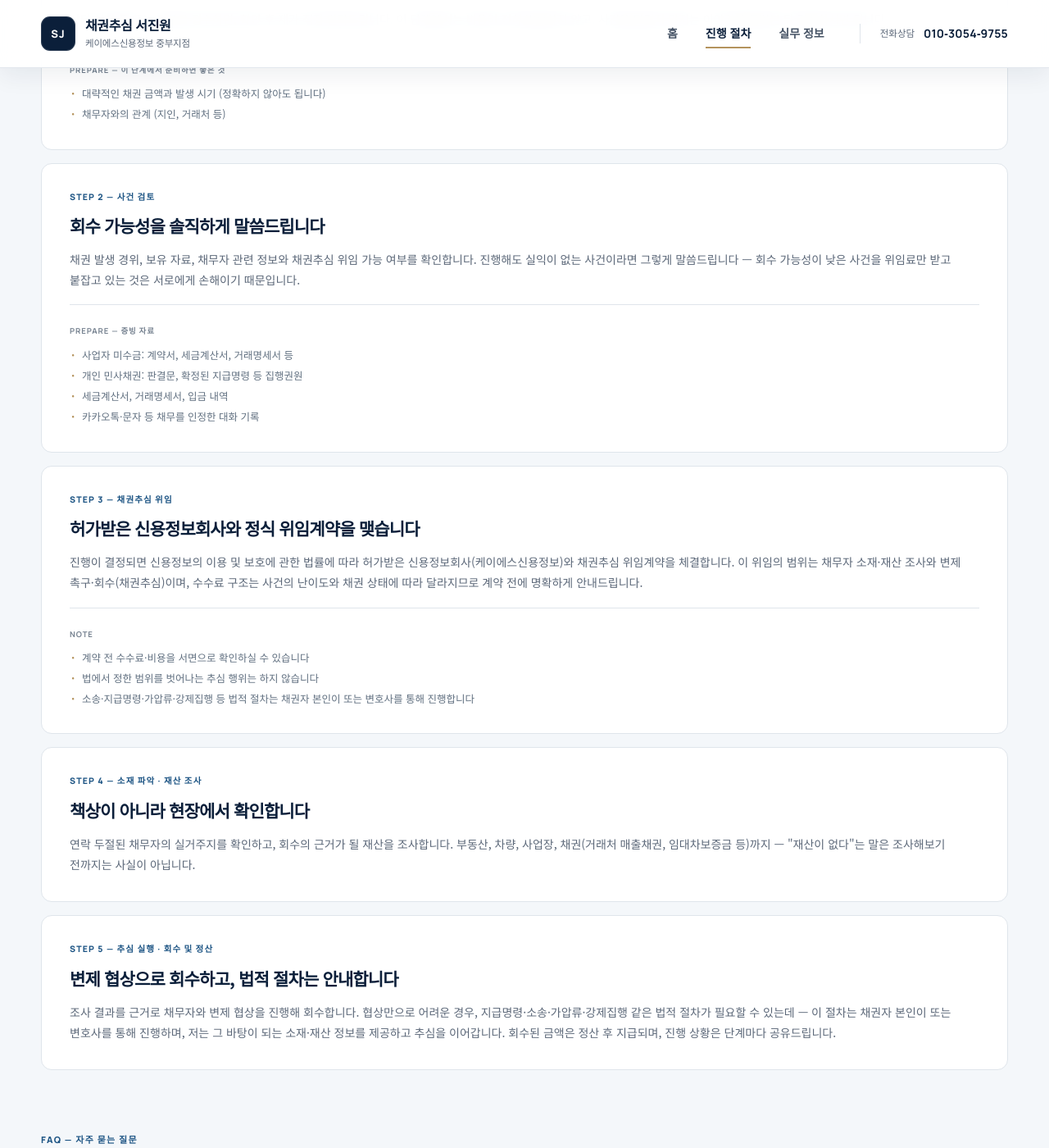
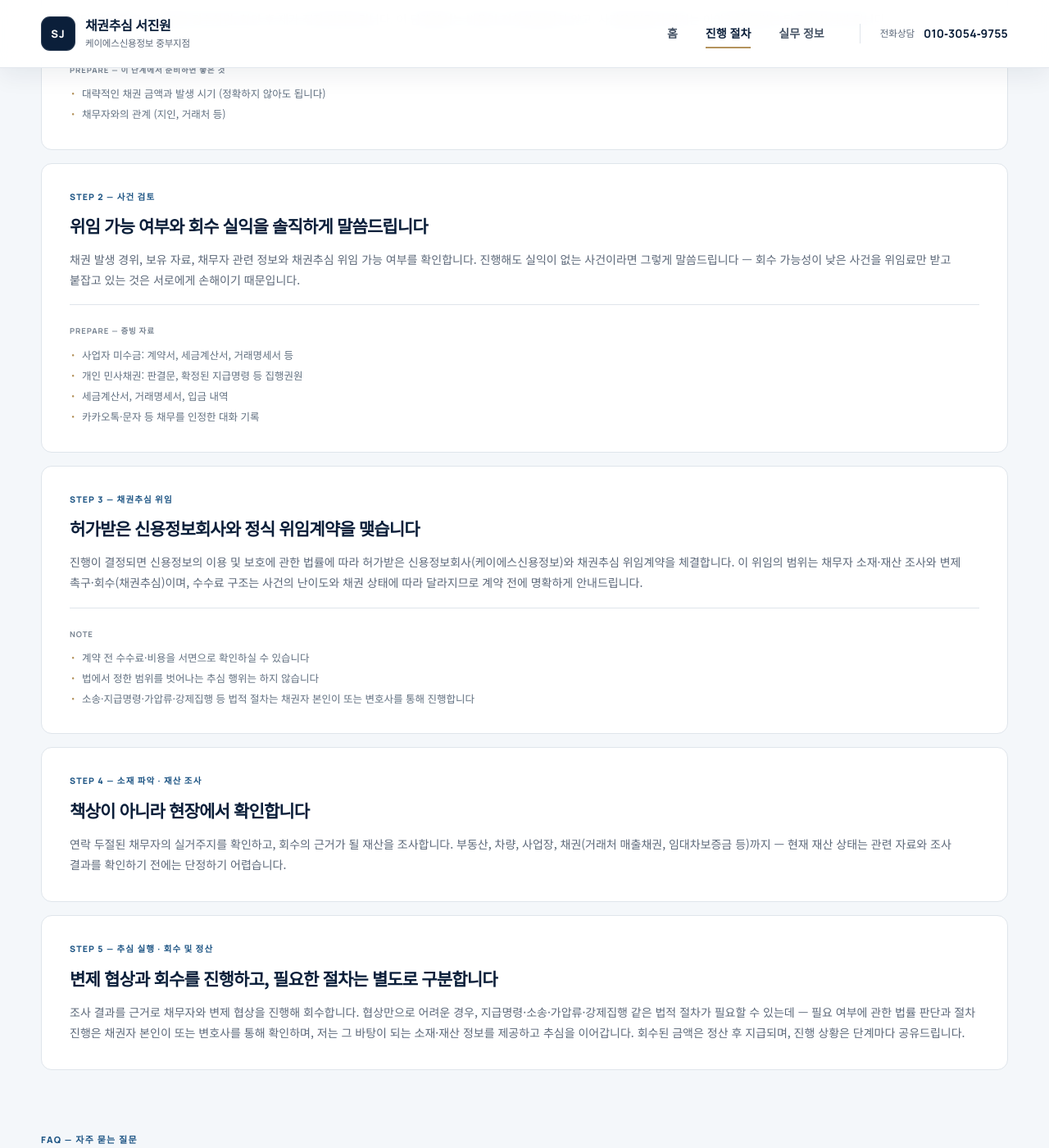
Before and after one commit to sjwpoo12-code/choosim, a Jekyll site: the page built from process.html, in a window 1280 px wide and 1400 px high, scrolled down 677 px. Shown: the whole window at 82% size. Built offline with Jekyll 4.4.1, drawn with Linux system fonts in a browser that asks for light colours; some of the changed text lies outside the part shown.

Commit message:
진행 절차 화면과 안내 문구 정비

```diff
--- a/process.html
+++ b/process.html
@@ -35,7 +35,7 @@ nav: process
 
       <li class="proc-step">
         <div class="p-no">STEP 2 — 사건 검토</div>
-        <h3>회수 가능성을 솔직하게 말씀드립니다</h3>
+        <h3>위임 가능 여부와 회수 실익을 솔직하게 말씀드립니다</h3>
         <p>채권 발생 경위, 보유 자료, 채무자 관련 정보와 채권추심 위임 가능 여부를 확인합니다.
         진행해도 실익이 없는 사건이라면 그렇게 말씀드립니다 —
         회수 가능성이 낮은 사건을 위임료만 받고 붙잡고 있는 것은 서로에게 손해이기 때문입니다.</p>
@@ -72,22 +72,22 @@ nav: process
         <h3>책상이 아니라 현장에서 확인합니다</h3>
         <p>연락 두절된 채무자의 실거주지를 확인하고, 회수의 근거가 될 재산을 조사합니다.
         부동산, 차량, 사업장, 채권(거래처 매출채권, 임대차보증금 등)까지 —
-        "재산이 없다"는 말은 조사해보기 전까지는 사실이 아닙니다.</p>
+        현재 재산 상태는 관련 자료와 조사 결과를 확인하기 전에는 단정하기 어렵습니다.</p>
       </li>
 
       <li class="proc-step">
         <div class="p-no">STEP 5 — 추심 실행 · 회수 및 정산</div>
-        <h3>변제 협상으로 회수하고, 법적 절차는 안내합니다</h3>
+        <h3>변제 협상과 회수를 진행하고, 필요한 절차는 별도로 구분합니다</h3>
         <p>조사 결과를 근거로 채무자와 변제 협상을 진행해 회수합니다. 협상만으로 어려운 경우,
-        지급명령·소송·가압류·강제집행 같은 법적 절차가 필요할 수 있는데 — 이 절차는 채권자 본인이
-        또는 변호사를 통해 진행하며, 저는 그 바탕이 되는 소재·재산 정보를 제공하고 추심을 이어갑니다.
+        지급명령·소송·가압류·강제집행 같은 법적 절차가 필요할 수 있는데 — 필요 여부에 관한 법률 판단과
+        절차 진행은 채권자 본인이 또는 변호사를 통해 확인하며, 저는 그 바탕이 되는 소재·재산 정보를 제공하고 추심을 이어갑니다.
         회수된 금액은 정산 후 지급되며, 진행 상황은 단계마다 공유드립니다.</p>
       </li>
     </ol>
   </div>
 </section>
 
-<section style="padding-top:0">
+<section class="section-tight-top">
   <div class="wrap">
     <div class="sec-label">FAQ — 자주 묻는 질문</div>
     <div class="faq">
@@ -115,8 +115,8 @@ nav: process
       </details>
       <details>
         <summary>판결문(지급명령)이 이미 있는데도 못 받고 있습니다.</summary>
-        <div class="a">가장 흔한 유형입니다. 판결문은 집행하지 않으면 종이일 뿐입니다.
-        집행할 재산을 찾아내는 재산 조사가 실제 회수의 핵심이고, 그 부분이 제 전문 분야입니다.
+        <div class="a">집행권원이 있어도 채무자의 현재 재산을 확인하고 필요한 후속 절차를 진행하지 않으면
+        실제 회수로 이어지지 않을 수 있습니다. 저는 회수의 근거가 될 소재·재산 정보를 조사하고 추심을 담당하며,
         압류·강제집행 같은 법적 절차 자체는 채권자 본인이 또는 변호사를 통해 진행합니다.</div>
       </details>
       <details>
@@ -128,21 +128,21 @@ nav: process
       <details>
         <summary>불법 추심이 되는 것 아닌가요?</summary>
         <div class="a">허가받은 신용정보회사를 통한 추심은 채권의 공정한 추심에 관한 법률이 정한 범위 안에서만
-        진행됩니다. 폭언·협박·과도한 연락 같은 행위는 하지 않으며, 오히려 법이 정한 절차를 정확히 밟는 것이
-        회수 확률을 높이는 길입니다.</div>
+        진행됩니다. 폭언·협박·과도한 연락 등 법이 금지하는 방법은 사용하지 않으며,
+        사건별 상황에 맞춰 허용된 범위의 조사·변제 촉구·회수 업무만 진행합니다.</div>
       </details>
     </div>
   </div>
 </section>
 
-<section style="padding-top:0">
+<section class="section-tight-top">
   <div class="wrap">
     <div class="cta-box">
       <div class="c-label">CONSULTATION</div>
       <p class="c-head">1단계는 지금 바로 시작할 수 있습니다.</p>
       <p class="c-sub">이름과 연락처만 남기면 확인 후 직접 연락드립니다. 상담만으로 비용이 발생하지 않습니다.</p>
       <a class="btn" href="/#apply">상담 신청하기</a>
-      <p class="c-tel">전화가 편하시면 — <a href="tel:01030549755">010-3054-9755</a></p>
+      <p class="c-tel">전화가 편하시면 — <a href="tel:01030549755">010&#8209;3054&#8209;9755</a></p>
     </div>
   </div>
 </section>
@@ -161,7 +161,7 @@ nav: process
     {"@type": "Question", "name": "채무자 연락처나 주소를 모르는데 가능한가요?",
      "acceptedAnswer": {"@type": "Answer", "text": "위임 가능한 채권이고 채무자를 특정할 기본 자료가 있다면 소재 파악 가능 여부를 검토할 수 있습니다. 실제 조사 착수 가능 여부는 보유 자료와 사건 내용에 따라 달라집니다."}},
     {"@type": "Question", "name": "판결문(지급명령)이 이미 있는데도 못 받고 있습니다.",
-     "acceptedAnswer": {"@type": "Answer", "text": "판결문은 집행하지 않으면 종이일 뿐입니다. 집행할 재산을 찾아내는 재산 조사가 실제 회수의 핵심이며, 압류·강제집행 등 법적 절차는 채권자 본인이 또는 변호사를 통해 진행합니다."}},
+     "acceptedAnswer": {"@type": "Answer", "text": "집행권원이 있어도 채무자의 현재 재산을 확인하고 필요한 후속 절차를 진행하지 않으면 실제 회수로 이어지지 않을 수 있습니다. 소재·재산 정보 조사와 추심을 담당하며, 압류·강제집행 등 법적 절차는 채권자 본인이 또는 변호사를 통해 진행합니다."}},
     {"@type": "Question", "name": "오래된 채권인데 지금도 받을 수 있나요?",
      "acceptedAnswer": {"@type": "Answer", "text": "채권의 종류와 진행 경과에 따라 소멸시효 판단이 달라질 수 있습니다. 개별 법률 판단이나 법적 조치는 채권자 본인 또는 변호사를 통해 확인해야 합니다."}},
     {"@type": "Question", "name": "불법 추심이 되는 것 아닌가요?",
```
